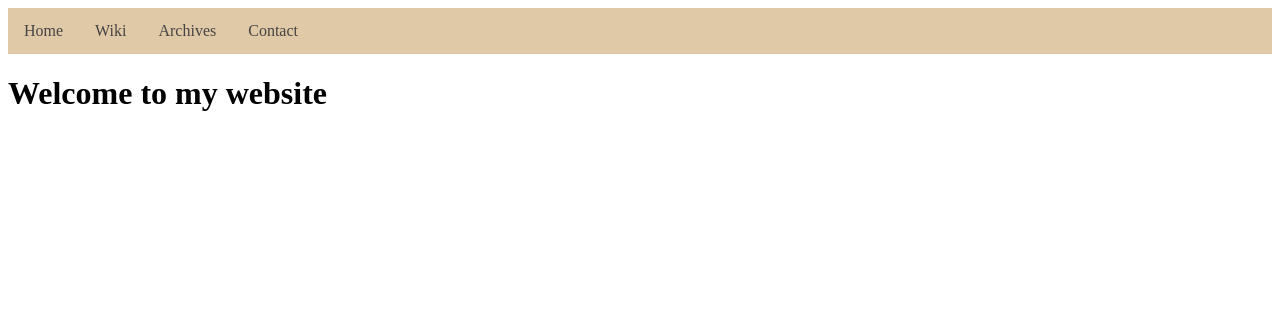
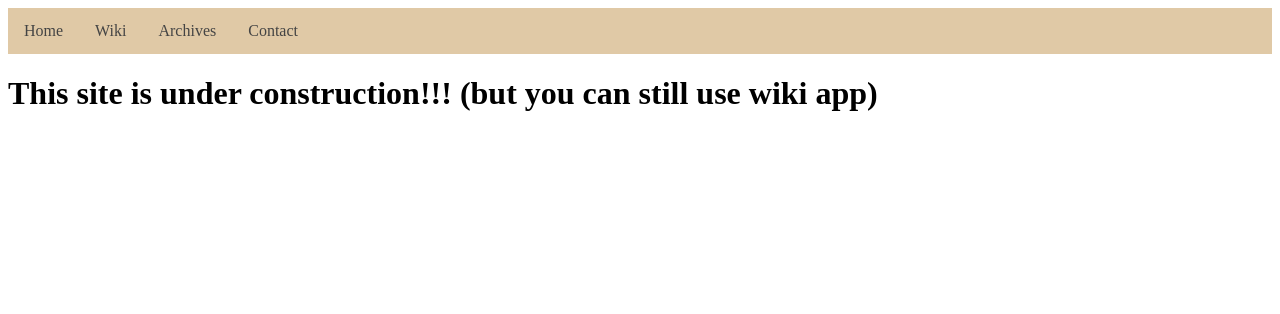
Before and after one commit to fresqy/wikiapiDjango, a Django app: page /home in a window 1280 px wide. Shown: the top 314 px of the page. Run offline with Django 4.2, Linux system fonts and the light colour scheme.

Commit message:
under construction alert

```diff
--- a/home/templates/mainmenu.html
+++ b/home/templates/mainmenu.html
@@ -36,7 +36,8 @@
     </div>
 
     <!-- Rest of your website content -->
-    <h1>Welcome to my website</h1>
+    <h1>This site is under construction!!!
+    (but you can still use wiki app)</h1>
     <p></p>
   </body>
 </html>
```
